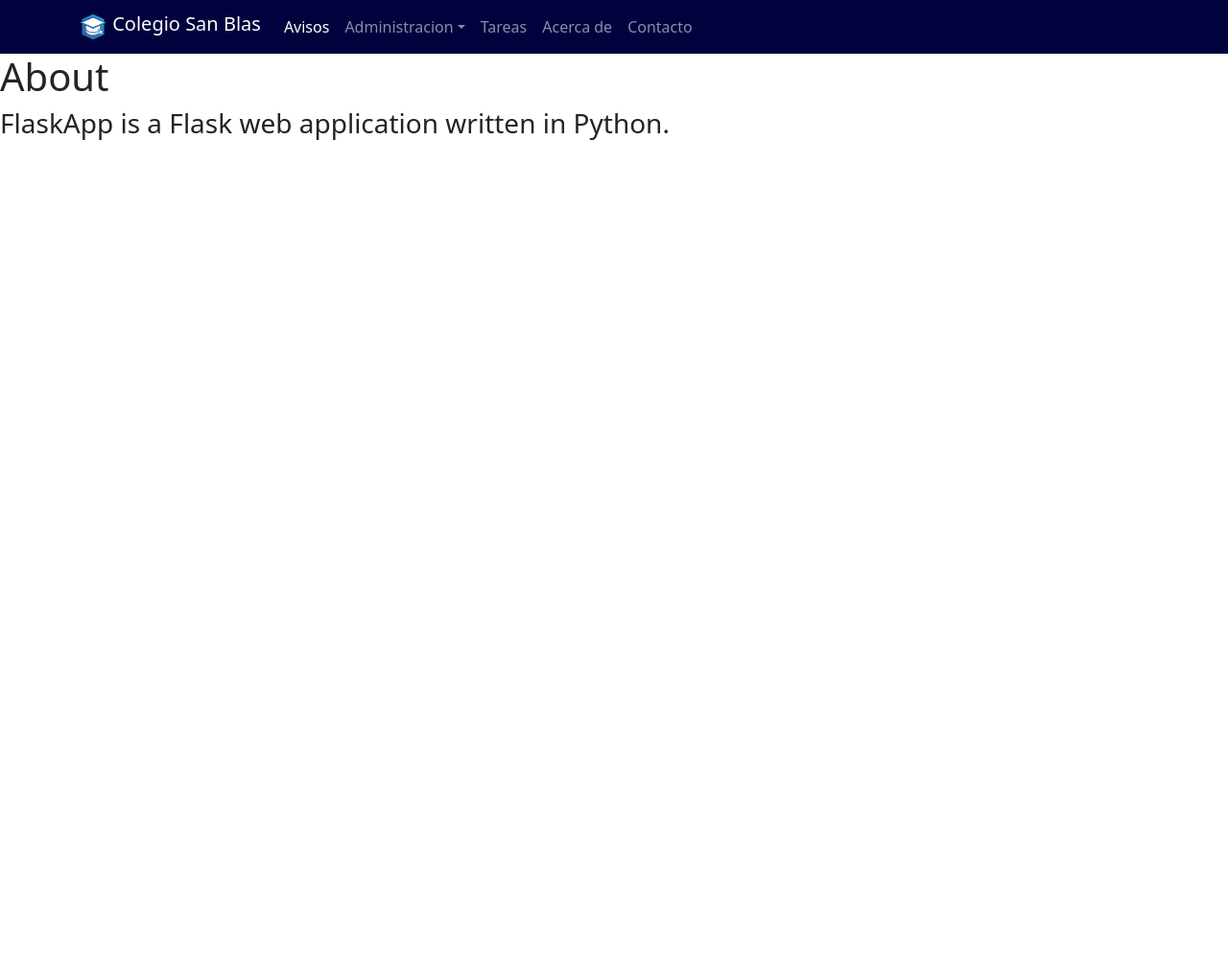
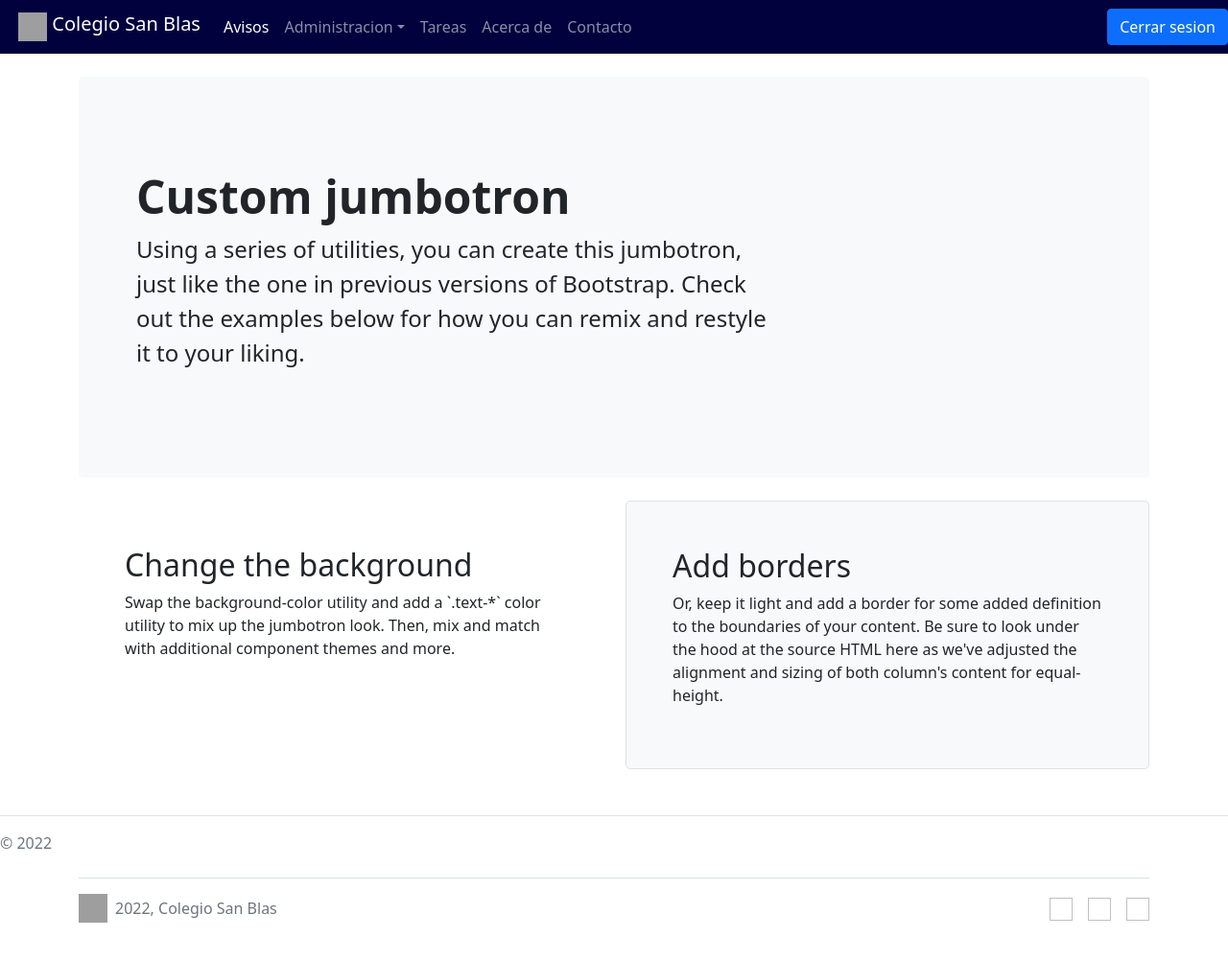
Before and after one commit to Usiless/ProyectoCSB, a Flask app: template templates/about.html in a window 1280 px wide. Shown: the whole page at 96% size. Before the commit the page ends 146 px from the top, so only its background shows below. Run offline with Flask 2, Linux system fonts and the light colour scheme; the template is opened without the code that fills it: most values are stand-ins (such as "Sample title", 1, 10 or a date in 2020); parts of the project's set-up code (start-up, migrations or seed data) failed here and were passed over; grey boxes are pictures that could not be loaded.

Commit message:
Tercera iteración semi-funcional

```diff
--- a/main.py
+++ b/main.py
@@ -4,7 +4,10 @@ import os
 
 app = Flask(__name__)
 app.secret_key = os.urandom(24)
-picFolder
+
+LogoCarpeta = os.path.join('static', 'img')
+app.config['UPLOAD_FOLDER'] = LogoCarpeta
+Logo = os.path.join(app.config['UPLOAD_FOLDER'], 'LogoV2.svg')
 
 
 
@@ -16,19 +19,25 @@ def login():
         if request.form['password'] == '12':
             session['user'] = request.form['username']
             return redirect(url_for('protected'))
-    return render_template('login.html')
+    return render_template('login.html', imag=Logo)
 
 
 @app.route('/protected')
 def protected():
     if g.user:
-        return render_template('index.html', user=session['user'])
+        return render_template('index.html', user=session['user'], imag=Logo)
     return redirect(url_for('login'))
 
 
-@app.route('/about/')
+@app.route('/about')
 def about():
-    return render_template('about.html')
+    return render_template('about.html', imag=Logo)
+
+
+@app.route('/dropsession')
+def dropsession():
+    session.pop('user', None)
+    return render_template('login.html')
 
 
 @app.before_request
@@ -39,10 +48,5 @@ def before_request():
         g.user = session['user']
 
 
-@app.route('/dropsession')
-def dropsession():
-    session.pop('user', None)
-    return render_template('login.html')
-
 if __name__ == '__main__':
     app.run(debug = True)
--- a/templates/about.html
+++ b/templates/about.html
@@ -1,6 +1,33 @@
 {% extends 'base.html' %}
 
+{% block title %} Acerca de {% endblock %}
+
 {% block content %}
-    <h1>{% block title %} About {% endblock %}</h1>
-    <h3>FlaskApp is a Flask web application written in Python.</h3>
-{% endblock %}
+<div class="container py-4">
+    <div class="p-5 mb-4 bg-light rounded-3">
+        <div class="container-fluid py-5">
+            <h1 class="display-5 fw-bold">Custom jumbotron</h1>
+            <p class="col-md-8 fs-4">Using a series of utilities, you can create this jumbotron, just like the one in previous versions of Bootstrap. Check out the examples below for how you can remix and restyle it to your liking.</p>
+        </div>
+    </div>
+
+    <div class="row align-items-md-stretch">
+        <div class="col-md-6">
+            <div class="h-100 p-5 text-bg-dark rounded-3">
+                <h2>Change the background</h2>
+                <p>Swap the background-color utility and add a `.text-*` color utility to mix up the jumbotron look. Then, mix and match with additional component themes and more.</p>
+            </div>
+        </div>
+        <div class="col-md-6">
+            <div class="h-100 p-5 bg-light border rounded-3">
+                <h2>Add borders</h2>
+                <p>Or, keep it light and add a border for some added definition to the boundaries of your content. Be sure to look under the hood at the source HTML here as we've adjusted the alignment and sizing of both column's content for equal-height.</p>
+            </div>
+        </div>
+    </div>
+</div>
+
+    <footer class="pt-3 mt-4 text-muted border-top">
+        &copy; 2022
+    </footer>
+    {% endblock %}
--- a/templates/base.html
+++ b/templates/base.html
@@ -12,7 +12,7 @@
         <div class="container">
             <a href="#" class="navbar-brand mb-0 h1">
                 <img class="d-line-block align-top"
-                     src="LogoV2.svg"
+                     src="{{imag}}"
                      width="30" height="30" />
                 Colegio San Blas
             </a>
@@ -60,9 +60,29 @@
                 </ul>
             </div>
         </div>
+        <form class="d-flex">
+            <button class="btn btn-primary" onclick="window.location = 'http://localhost:5000/dropsession'" type="submit">Cerrar sesion</button>
+        </form>
     </nav>
     <div class="content">
         {% block content %} {% endblock %}
     </div>
+    <div class="b-example-divider"></div>
+    <div class="container">
+        <footer class="d-flex flex-wrap justify-content-between align-items-center py-3 my-4 border-top">
+            <div class="col-md-4 d-flex align-items-center">
+                <a href="/" class="mb-3 me-2 mb-md-0 text-muted text-decoration-none lh-1">
+                <img src="{{imag}}"width="30" height="30" ><use xlink:href="#bootstrap"></use></img>
+                </a>
+                <span class="mb-3 mb-md-0 text-muted">2022, Colegio San Blas</span>
+            </div>
+
+            <ul class="nav col-md-4 justify-content-end list-unstyled d-flex">
+                <li class="ms-3"><a class="text-muted" href="#"><img class="bi" width="24" height="24"><use href="#twitter"></use></a></li>
+                <li class="ms-3"><a class="text-muted" href="#"><img class="bi" width="24" height="24"><use href="#instagram"></use></a></li>
+                <li class="ms-3"><a class="text-muted" href="#"><img class="bi" width="24" height="24"><use href="#facebook"></use></a></li>
+            </ul>
+        </footer>
+    </div>
 </body>
 </html>
--- a/templates/index.html
+++ b/templates/index.html
@@ -3,5 +3,4 @@
 {% block content %}
     <h1>{% block title %} Index {% endblock %}</h1>
     <h1> Bienvenido {{user}} al índice</h1>
-    <button onclick="window.location = 'http://localhost:5000/dropsession'" type="submit">Cerrar sesión</button>
 {% endblock %}
--- a/templates/login.html
+++ b/templates/login.html
@@ -3,13 +3,13 @@
 	<head>
 		<meta charset="latin-1">
 		<meta name="viewport" content="width=device-width, initial-scale=1">
-		<title>Bootstrap demo</title>
+		<title>INICIO</title>
 		<link href="https://cdn.jsdelivr.net/npm/bootstrap@5.2.0/dist/css/bootstrap.min.css" rel="stylesheet" integrity="sha384-gH2yIJqKdNHPEq0n4Mqa/HGKIhSkIHeL5AyhkYV8i59U5AR6csBvApHHNl/vI1Bx" crossorigin="anonymous">
 	</head>
 	<body>
 		<div class="text-center">
 			<form action="/", method = "post">
-				<img class="mt-4" src="LogoV2.svg" width="90" height="90"/>
+				<img class="mt-4" src="{{imag}}" width="90" height="90"/>
 				<h1 class="h3 mb-3 font-weight-normal">Por favor, inicie sesion</h1>
 				<label for="correoE" class="visually-hidden">Correro electronico</label>
 				<input name="username" type="email" id="correoEl"  placeholder="Correo electronico" required autofocus><br>
```
Also changed, not shown: static/img/LogoV1.png (renamed from templates/img/LogoV1.png), static/img/LogoV2.svg (renamed from templates/LogoV2.svg).
